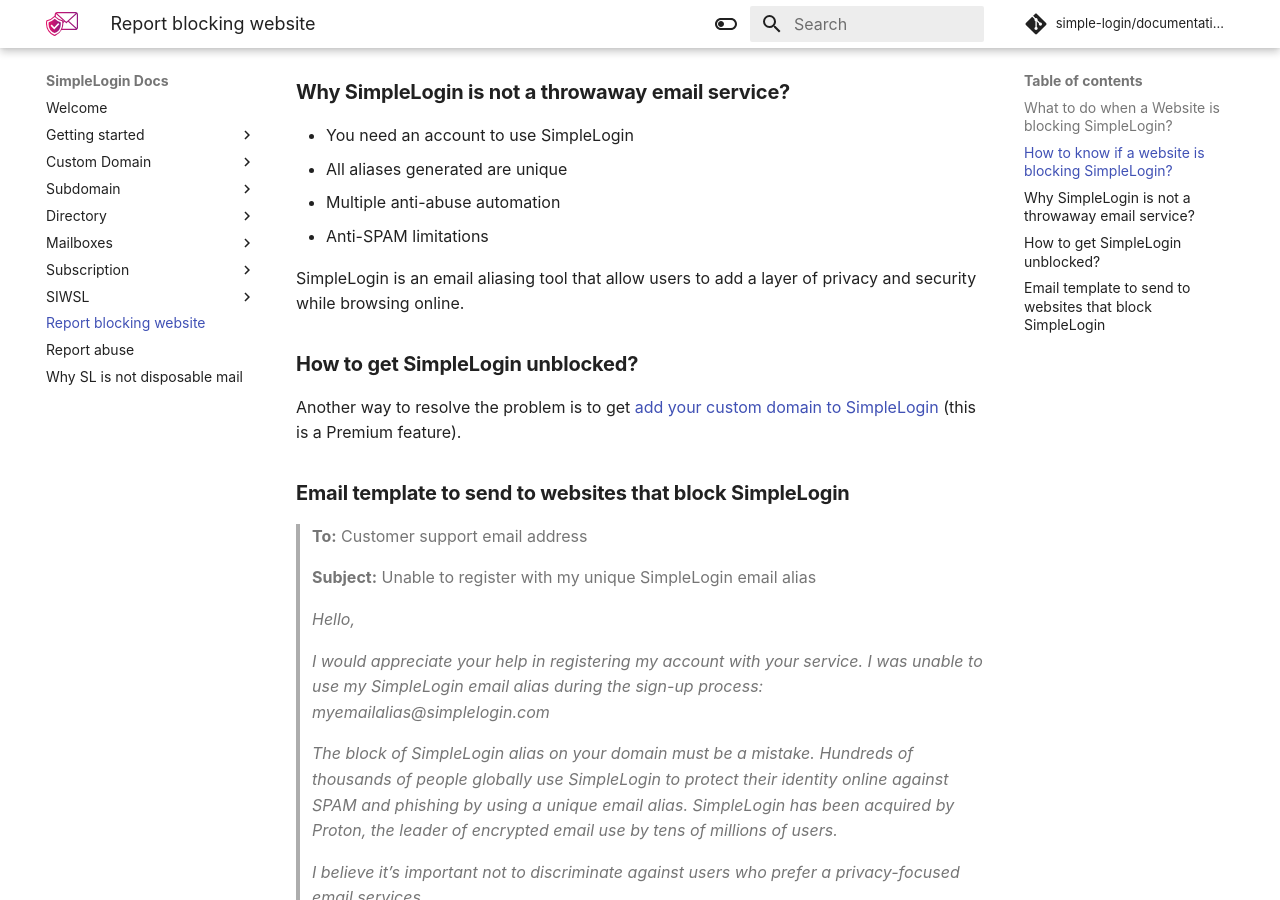
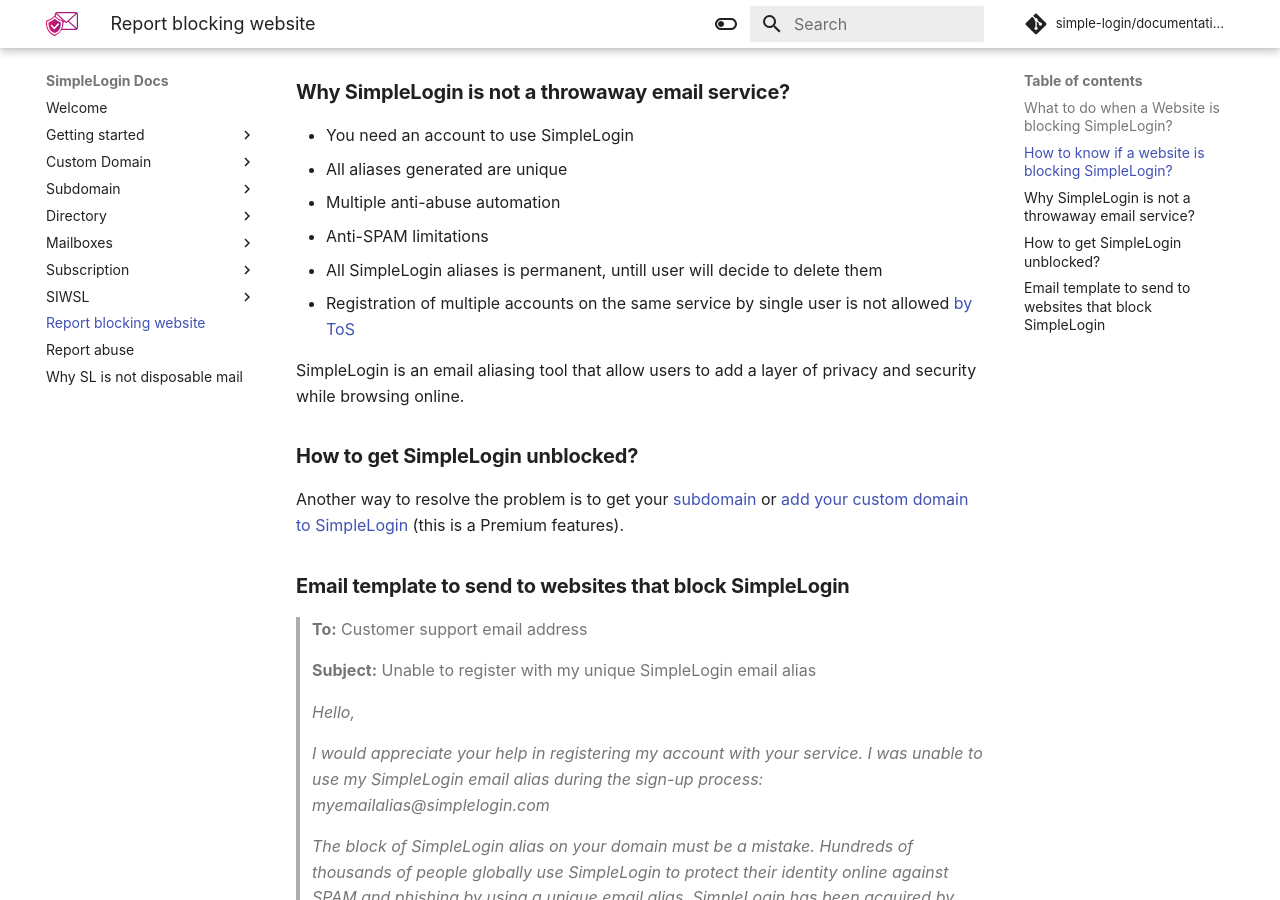
Before and after one commit to simple-login/documentation, an MkDocs documentation site: the page built from docs/report-blocking-website.md, in a window 1280 px wide and 900 px high, scrolled down 620 px. Built offline with MkDocs 1.6.1 and Material for MkDocs 9.7.7, drawn with Linux system fonts in a browser that asks for light colours; comment, search, counter and statistics services are not loaded.

Commit message:
Add mention of subdomain an small additions

```diff
--- a/docs/report-blocking-website.md
+++ b/docs/report-blocking-website.md
@@ -20,12 +20,14 @@ Other websites are sending more generic error messages or not even display any e
 - All aliases generated are unique
 - Multiple anti-abuse automation
 - Anti-SPAM limitations
+- All SimpleLogin aliases is permanent, untill user will decide to delete them
+- Registration of multiple accounts on the same service by single user is not allowed [by ToS](https://simplelogin.io/terms/)
 
 SimpleLogin is an email aliasing tool that allow users to add a layer of privacy and security while browsing online.
 
 ### **How to get SimpleLogin unblocked?**
 
-Another way to resolve the problem is to get [add your custom domain to SimpleLogin](https://simplelogin.io/docs/custom-domain/add-domain/) (this is a Premium feature).
+Another way to resolve the problem is to get your [subdomain](https://simplelogin.io/docs/subdomain/new/) or [add your custom domain to SimpleLogin](https://simplelogin.io/docs/custom-domain/add-domain/) (this is a Premium features).
 
 ### **Email template to send to websites that block SimpleLogin**
 
```
